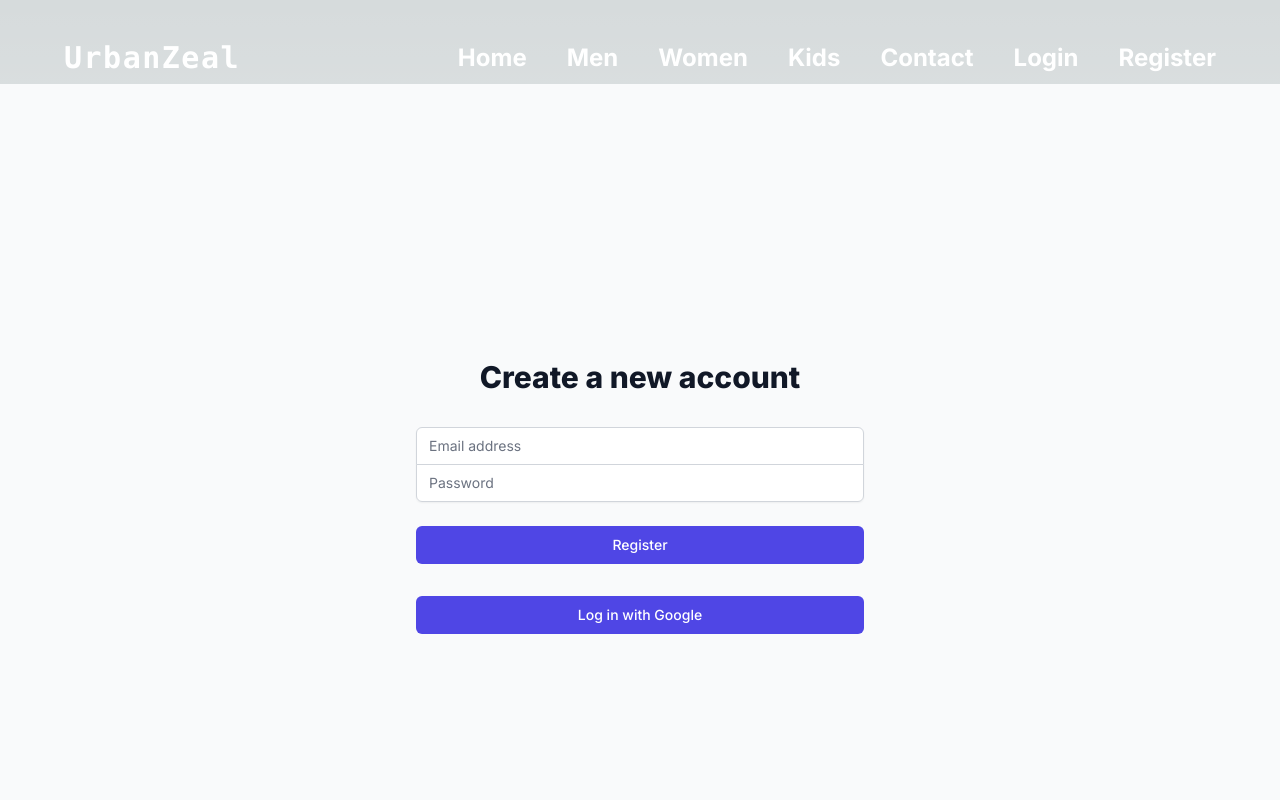
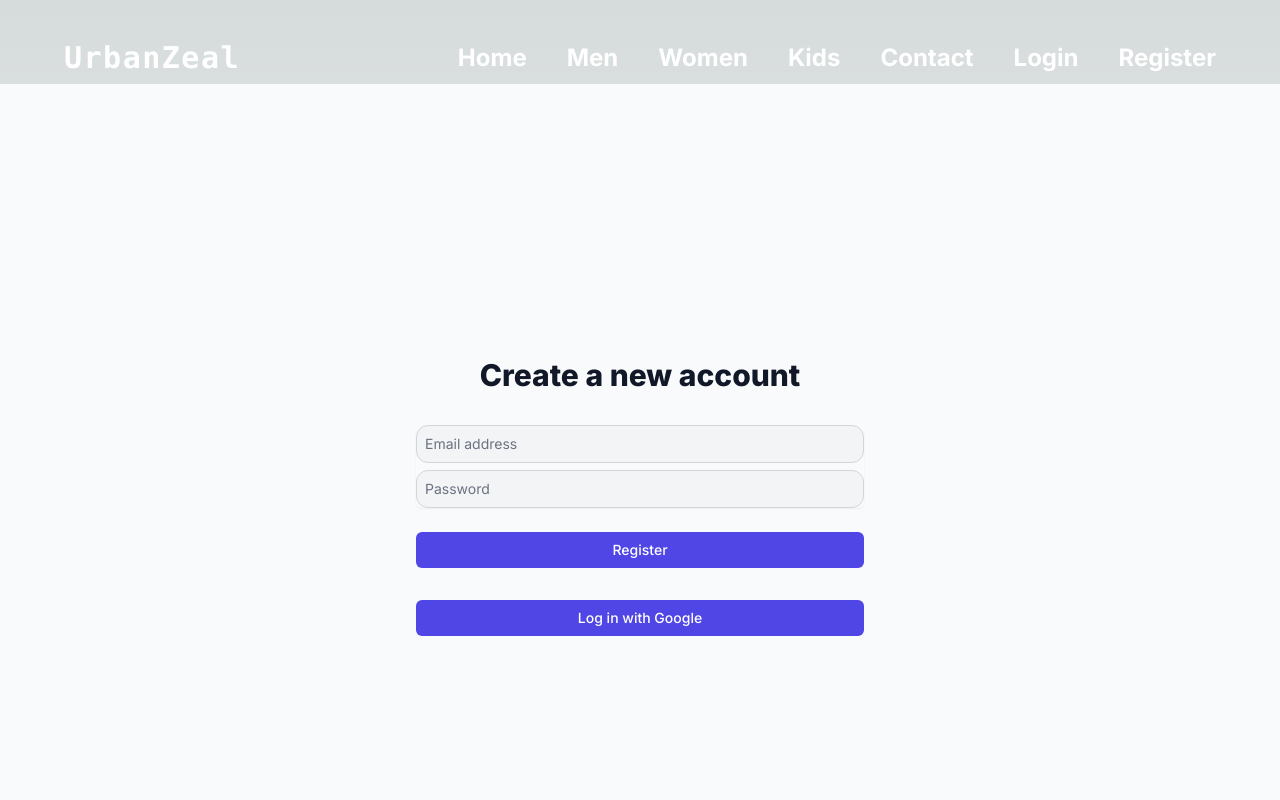
Before and after one commit to sambhav874/UrbanZeal, a Next.js app in the folder frontend/: page /register in a window 1280 px wide. Shown: the top 800 px of the page. Built offline with nearby package versions, Linux system fonts and the light colour scheme.

Commit message:
New user creation done.

```diff
--- a/frontend/app/api/register/route.js
+++ b/frontend/app/api/register/route.js
@@ -1,3 +1,19 @@
-export function POST(req){
+import {User} from "./../../../models/User";
+import bcrypt from "bcrypt";
+import mongoose from "mongoose";
 
+export async function POST(req) {
+  const body = await req.json();
+  mongoose.connect(process.env.MONGO_URI);
+  const pass = body.password;
+  if (!pass?.length || pass.length < 5) {
+    new Error('password must be at least 5 characters');
+  }
+
+  const notHashedPassword = pass;
+  const salt = bcrypt.genSaltSync(10);
+  body.password = bcrypt.hashSync(notHashedPassword, salt);
+
+  const createdUser = await User.create(body);
+  return Response.json(createdUser);
 }
--- a/frontend/app/globals.css
+++ b/frontend/app/globals.css
@@ -31,3 +31,31 @@ body {
     text-wrap: balance;
   }
 }
+
+input[type="email"],
+input[type="password"],
+input[type="text"] {
+  @apply block w-full my-2 rounded-xl;
+  @apply border p-2 border-gray-300 bg-gray-100;
+}
+
+input[type="email"]:disabled,
+input[type="password"]:disabled,
+input[type="text"]:disabled {
+  @apply bg-gray-300 cursor-not-allowed;
+}
+
+button {
+  @apply block w-full text-gray-700 font-semibold;
+  @apply border border-gray-300 rounded-xl py-2 px-6;
+}
+
+button[type="submit"],
+.submit {
+  @apply border-0  text-white;
+}
+
+button[type="submit"]:disabled,
+.submit:disabled {
+  @apply cursor-not-allowed;
+}
--- a/frontend/app/layout.tsx
+++ b/frontend/app/layout.tsx
@@ -1,7 +1,7 @@
 import type { Metadata } from "next";
 import { Inter } from "next/font/google";
 import "./globals.css";
-import Navbar from "@/components/navbar";
+import Navbar from "../components/navbar";
 import Footer from '../components/Footer';
 
 const inter = Inter({ subsets: ["latin"] });
--- a/frontend/app/register/page.jsx
+++ b/frontend/app/register/page.jsx
@@ -1,37 +1,60 @@
-'use client'
+"use client"
 import React, { useState } from 'react';
+import Link from 'next/link';
 
 const Register = () => {
-    const [email , setEmail ] = useState('');
-    const [password , setPassword] = useState('');
+    const [email, setEmail] = useState('');
+    const [password, setPassword] = useState('');
+    const [userCreated, setUserCreated] = useState(false);
+    const [creatingUser, setCreatingUser] = useState(false);
+
+    async function handleFormSubmit(ev) {
+        ev.preventDefault();
+        setCreatingUser(true);
+        await fetch('/api/register', {
+            method: 'POST',
+            body: JSON.stringify({ email, password }),
+            headers: { "Content-Type": "application/json" }
+        });
+        setCreatingUser(false);
+        setUserCreated(true);
+    }
+
     return (
         <div className="min-h-screen flex items-center justify-center bg-gray-50 py-12 px-4 sm:px-6 lg:px-8">
             <div className="max-w-md w-full space-y-8">
                 <div>
                     <h2 className="mt-6 text-center text-3xl font-extrabold text-gray-900">Create a new account</h2>
                 </div>
-                <form className="mt-8 space-y-6" action="#" method="POST">
+                {userCreated && (
+                    <div className="my-8 text-center">
+                        User created.<br /> Now you can {' '}
+                        <Link className='underline' href={'/login'}>&raquo;</Link>
+                    </div>
+                )}
+
+                <form className="mt-8 space-y-6" onSubmit={handleFormSubmit} method="POST">
                     <input type="hidden" name="remember" value="true" />
                     <div className="rounded-md shadow-sm -space-y-px">
                         <div>
                             <label htmlFor="email" className="sr-only">Email address</label>
-                            <input id="email-address" name="email" type="email" autoComplete="email"  value={email} onChange={ev =>setEmail(ev.target.value)} required className="appearance-none rounded-none relative block w-full px-3 py-2 border border-gray-300 placeholder-gray-500 text-gray-900 rounded-t-md focus:outline-none focus:ring-indigo-500 focus:border-indigo-500 focus:z-10 sm:text-sm" placeholder="Email address" />
+                            <input id="email" name="email" type="email" autoComplete="email" value={email} disabled={creatingUser} onChange={ev => setEmail(ev.target.value)} required className="appearance-none rounded-none relative block w-full px-3 py-2 border border-gray-300 placeholder-gray-500 text-gray-900 rounded-t-md focus:outline-none focus:ring-indigo-500 focus:border-indigo-500 focus:z-10 sm:text-sm" placeholder="Email address" />
                         </div>
                         <div>
                             <label htmlFor="password" className="sr-only">Password</label>
-                            <input id="password" name="password" type="password" value={password} onChange={ev =>setPassword(ev.target.value)} autoComplete="current-password" required className="appearance-none rounded-none relative block w-full px-3 py-2 border border-gray-300 placeholder-gray-500 text-gray-900 rounded-b-md focus:outline-none focus:ring-indigo-500 focus:border-indigo-500 focus:z-10 sm:text-sm" placeholder="Password" />
+                            <input id="password" name="password" type="password" disabled={creatingUser} value={password} onChange={ev => setPassword(ev.target.value)} autoComplete="current-password" required className="appearance-none rounded-none relative block w-full px-3 py-2 border border-gray-300 placeholder-gray-500 text-gray-900 rounded-b-md focus:outline-none focus:ring-indigo-500 focus:border-indigo-500 focus:z-10 sm:text-sm" placeholder="Password" />
                         </div>
                     </div>
 
                     <div>
-                        <button type="submit" className="group relative w-full flex justify-center py-2 px-4 border border-transparent text-sm font-medium rounded-md text-white bg-indigo-600 hover:bg-indigo-700 focus:outline-none focus:ring-2 focus:ring-offset-2 focus:ring-indigo-500">
+                        <button disabled={creatingUser} type="submit" className="group relative w-full flex justify-center py-2 px-4 border border-transparent text-sm font-medium rounded-md text-white bg-indigo-600 hover:bg-indigo-700 focus:outline-none focus:ring-2 focus:ring-offset-2 focus:ring-indigo-500">
                             Register
                         </button>
                     </div>
                 </form>
                 <button onClick={() => signIn('google')} type="submit" className="group relative w-full flex justify-center py-2 px-4 border border-transparent text-sm font-medium rounded-md text-white bg-indigo-600 hover:bg-indigo-700 focus:outline-none focus:ring-2 focus:ring-offset-2 focus:ring-indigo-500">
-                            Log in with Google
-                        </button>
+                    Log in with Google
+                </button>
             </div>
         </div>
     );
--- /dev/null
+++ b/frontend/models/User.js
@@ -0,0 +1,17 @@
+import { model , models , Schema} from "mongoose";
+import bcrypt from 'bcrypt'
+
+
+const userSchema = new Schema({
+    email: {type : String , required : true , unique : true},
+    password: {type : String , required : true , validate :pass=> {
+        if(!pass?.length || pass.length < 5){
+            new Error("Password must atleast have 5 characters.")
+        }
+
+    }}
+}, {timestamps : true});
+
+
+
+export const User = models?.User || model('User' , userSchema);
--- a/frontend/package.json
+++ b/frontend/package.json
@@ -13,7 +13,9 @@
     "@emotion/react": "^11.11.3",
     "@emotion/styled": "^11.11.0",
     "axios": "^1.6.7",
+    "bcrypt": "^5.1.1",
     "kill-port": "^2.0.1",
+    "mongoose": "^8.1.1",
     "next": "14.1.0",
     "next-auth": "^4.24.5",
     "react": "^18",
--- a/frontend/tsconfig.json
+++ b/frontend/tsconfig.json
@@ -18,7 +18,9 @@
       }
     ],
     "paths": {
-      "@/*": ["./*"]
+      "@/app/*": ["./frontend/app/*"],
+      "@/models/*": ["./frontend/models/*"],
+      "@/components/*": ["./frontend/components/*"],
     }
   },
   "include": ["next-env.d.ts", "**/*.ts", "**/*.tsx", ".next/types/**/*.ts", "app/contact/page.js", "components/productCard.jsx"],
```
Also changed, not shown: 1 other file (tests, documents, lock files or other folders).
